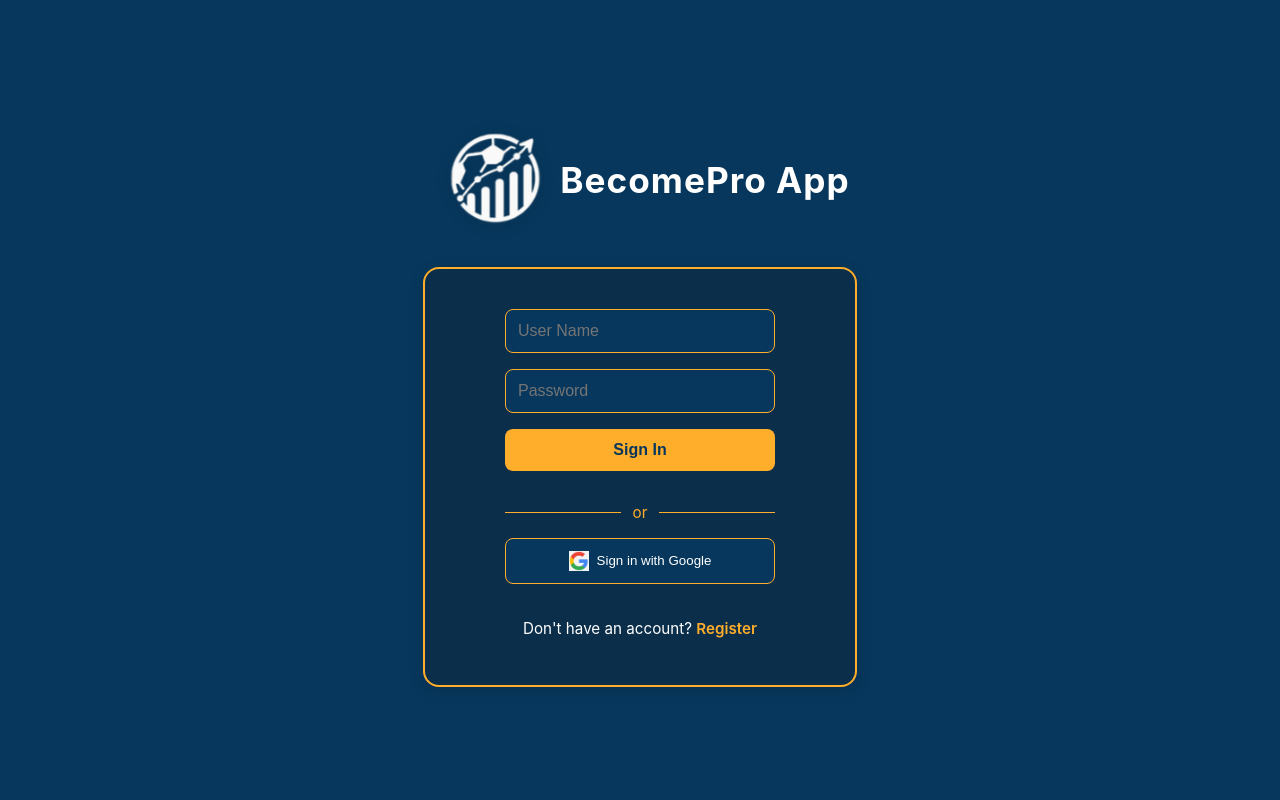
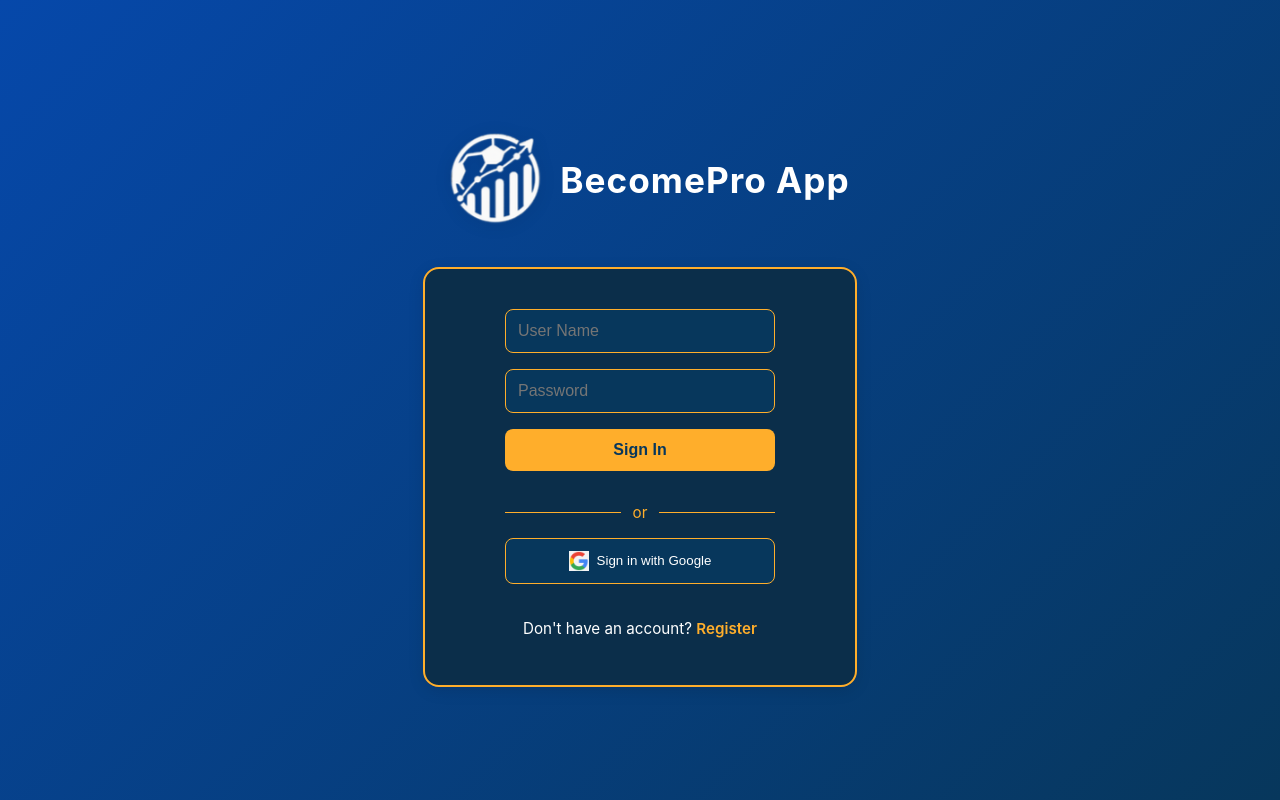
Before and after one commit to Dimitar32/BecomeProApp, a React (Create React App) app: page /login in a window 1280 px wide. Built offline with nearby package versions, Linux system fonts and the light colour scheme.

Commit message:
change background login page

```diff
--- a/src/pages/LoginPage.module.css
+++ b/src/pages/LoginPage.module.css
@@ -5,7 +5,8 @@
   flex-direction: column;
   align-items: center;
   justify-content: center;
-  background: #07375c;
+  /* background: #07375c; */
+  background: linear-gradient(135deg, #0648aa 0%, #07375c 100%);
   padding: 0; /* Remove extra padding */
   margin: 0;  /* Remove extra margin */
   box-sizing: border-box;
```
